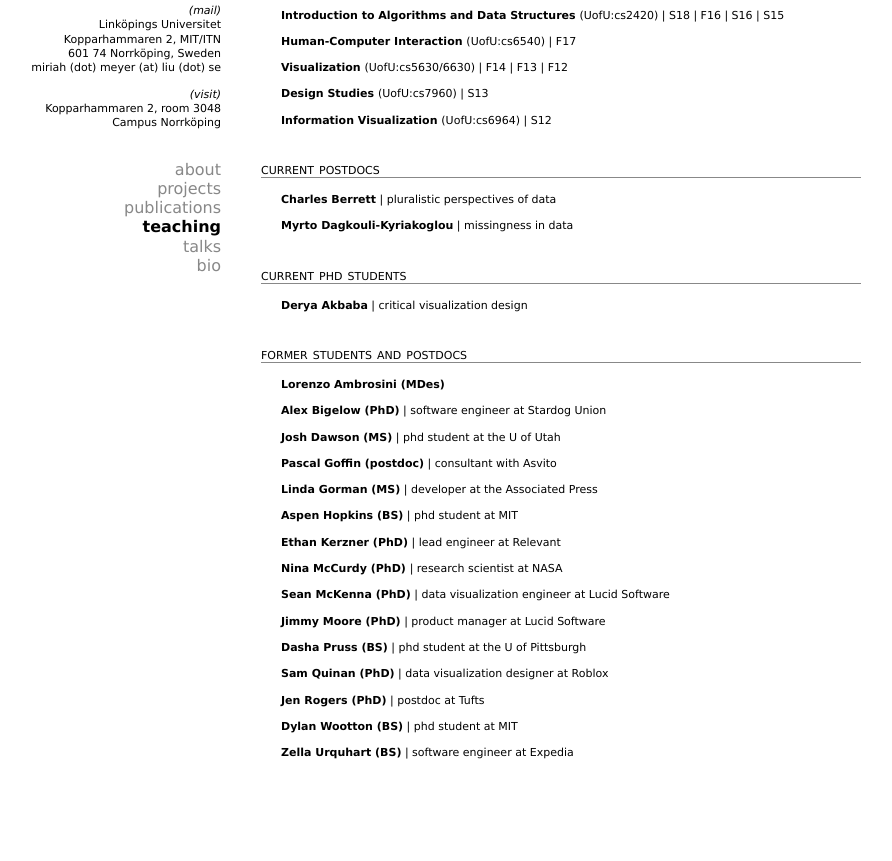
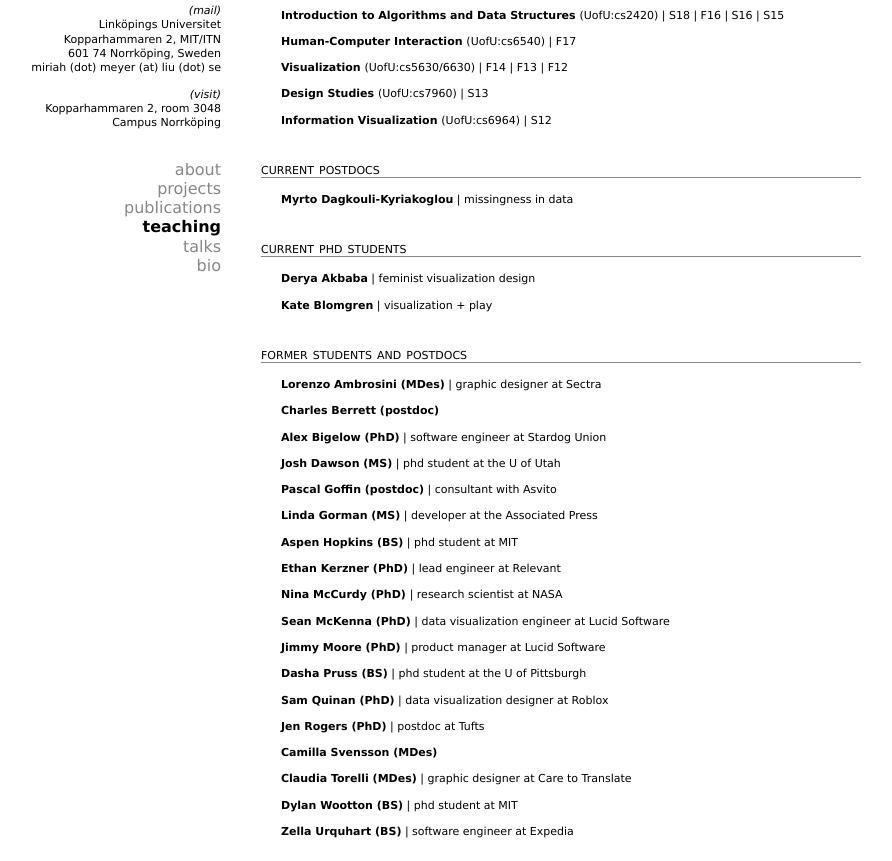
Before and after one commit to miriah/miriah.github.io, a plain HTML site: page teaching/index.html in a window 1280 px wide. Shown: the part 101-962 px from the top of the page, without its empty margins (22-914 px from the left). Before the commit the page ends 883 px from the top, so only its background shows below. Drawn offline with Linux system fonts and the light colour scheme.

Commit message:
Update index.html

```diff
--- a/teaching/index.html
+++ b/teaching/index.html
@@ -103,11 +103,6 @@ miriah (dot) meyer (at) liu (dot) se <br/>
 <div id="project_group">
   <h1> current postdocs</h1>
 
-<div id="pub">
-<p><a class="nav"
-  href="https://charlesberret.net/"><b>Charles Berrett</b>
-  | pluralistic perspectives of data</a> </p>
-</div>
 
   <div id="pub">
 <p><a class="nav"
@@ -127,13 +122,14 @@ miriah (dot) meyer (at) liu (dot) se <br/>
   <div id="pub">
 <p><a class="nav"
   href="https://gotdairyya.github.io/"><b>Derya Akbaba</b>
-  | critical visualization design</a> </p>
+  | feminist visualization design</a> </p>
 </div>
 
-
-
-
-
+<div id="pub">
+<p><a class="nav"
+  href=""><b>Kate Blomgren</b>
+  | visualization + play</a> </p>
+</div>
 
 
 
@@ -174,7 +170,13 @@ miriah (dot) meyer (at) liu (dot) se <br/>
 
 <div id="pub">
 <p><a class="nav"
-  href=""><b>Lorenzo Ambrosini (MDes)</b> </a> </p>
+  href="https://lorenzoambrosini.github.io/"><b>Lorenzo Ambrosini (MDes)</b> | graphic designer at Sectra</a> </p>
+</div>
+
+<div id="pub">
+<p><a class="nav"
+  href="https://charlesberret.net/"><b>Charles Berrett (postdoc)</b>
+  </a> </p>
 </div>
 
 <div id="pub">
@@ -250,6 +252,17 @@ miriah (dot) meyer (at) liu (dot) se <br/>
   | postdoc at Tufts</a> </p>
 </div>
 
+<div id="pub">
+<p><a class="nav"
+  href="https://www.linkedin.com/in/camilla-svensson-250b45175/?originalSubdomain=se"><b>Camilla Svensson (MDes)</b> </a> </p>
+</div>
+
+<div id="pub">
+<p><a class="nav"
+  href="https://www.linkedin.com/in/cclaudiatorelli/?locale=en_US"><b>Claudia Torelli (MDes)</b> | graphic designer at Care to Translate</a> </p>
+</div>
+
+
 
 <div id="pub">
 <p><a class="nav"
```
